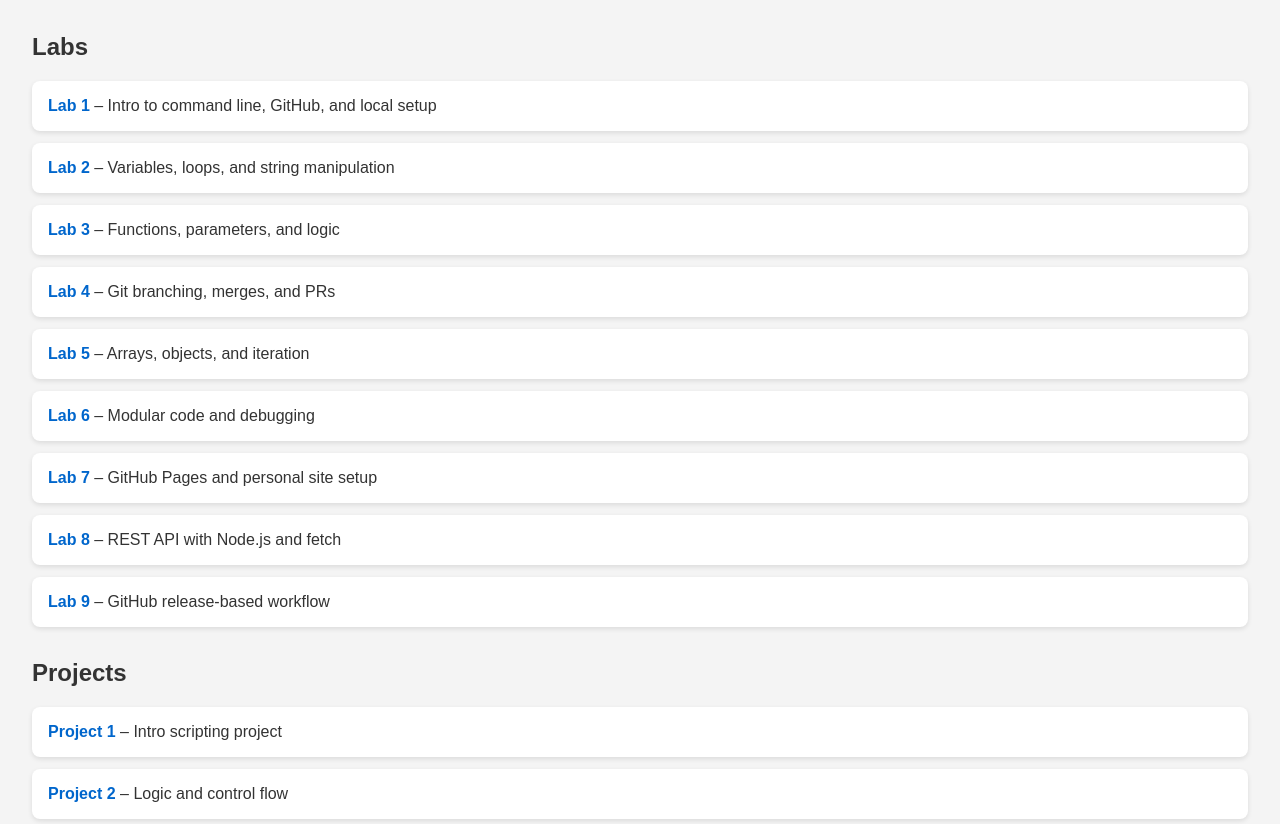
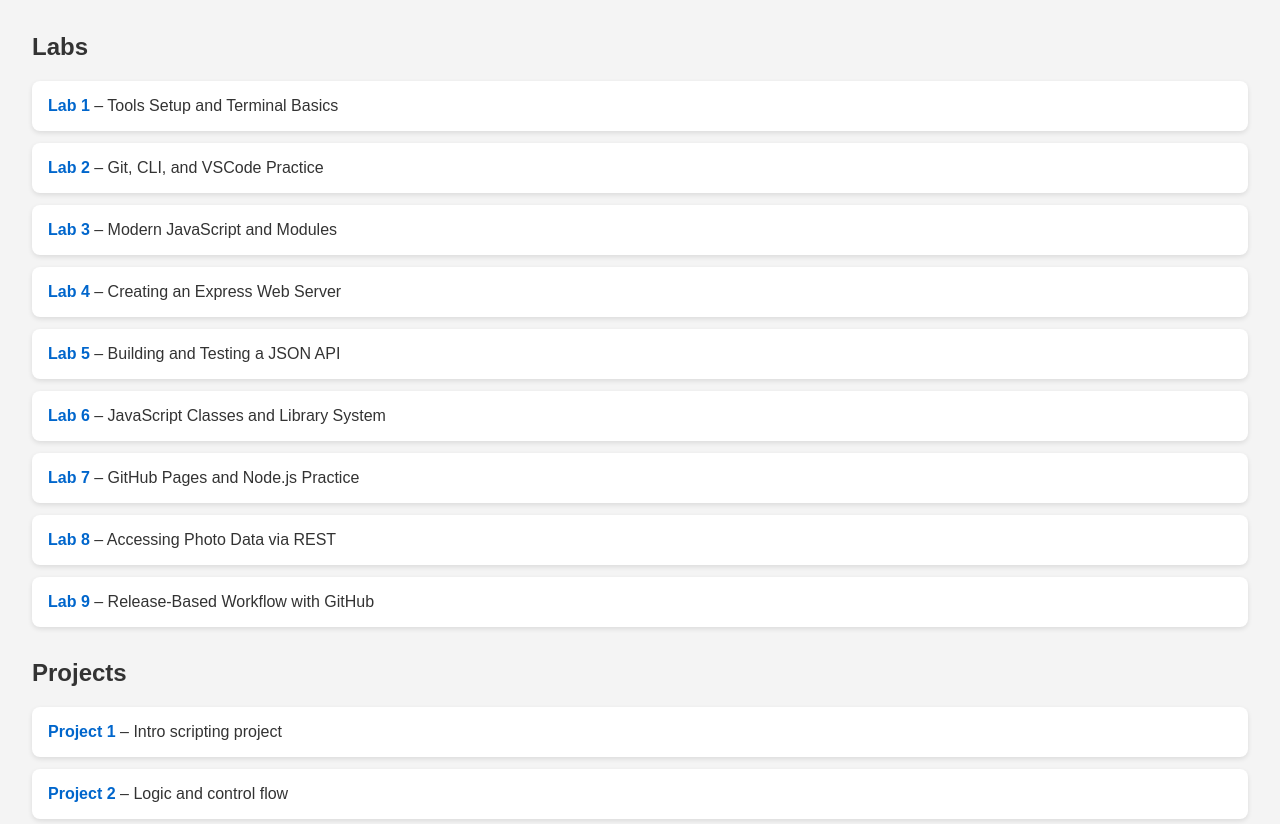
Before and after one commit to bboyden/bboyden.github.io, a plain HTML site: page index.html in a window 1280 px wide. Shown: the part 502-1326 px from the top of the page. Drawn offline with Linux system fonts and the light colour scheme.

Commit message:
Update index.html

```diff
--- a/index.html
+++ b/index.html
@@ -45,15 +45,15 @@
   <img src="fadhil-abhimantra-HyDzHrioqj0-unsplash.jpg" alt="Homepage" width="500">
   <h2>Labs</h2>
   <ul>
-    <li><a href="https://bboyden.github.io/lab-01/">Lab 1</a> – Intro to command line, GitHub, and local setup</li>
-    <li><a href="https://bboyden.github.io/lab-02/">Lab 2</a> – Variables, loops, and string manipulation</li>
-    <li><a href="https://bboyden.github.io/lab-03/">Lab 3</a> – Functions, parameters, and logic</li>
-    <li><a href="https://bboyden.github.io/lab-04/">Lab 4</a> – Git branching, merges, and PRs</li>
-    <li><a href="https://bboyden.github.io/lab-05/">Lab 5</a> – Arrays, objects, and iteration</li>
-    <li><a href="https://bboyden.github.io/lab-06/">Lab 6</a> – Modular code and debugging</li>
-    <li><a href="https://bboyden.github.io/lab-07/">Lab 7</a> – GitHub Pages and personal site setup</li>
-    <li><a href="https://bboyden.github.io/lab-08/">Lab 8</a> – REST API with Node.js and fetch</li>
-    <li><a href="https://bboyden.github.io/lab-09/">Lab 9</a> – GitHub release-based workflow</li>
+    <li><a href="https://bboyden.github.io/lab-01/">Lab 1</a> – Tools Setup and Terminal Basics</li>
+    <li><a href="https://bboyden.github.io/lab-02/">Lab 2</a> – Git, CLI, and VSCode Practice</li>
+    <li><a href="https://bboyden.github.io/lab-03/">Lab 3</a> – Modern JavaScript and Modules</li>
+    <li><a href="https://bboyden.github.io/lab-04/">Lab 4</a> – Creating an Express Web Server</li>
+    <li><a href="https://bboyden.github.io/lab-05/">Lab 5</a> – Building and Testing a JSON API</li>
+    <li><a href="https://bboyden.github.io/lab-06/">Lab 6</a> – JavaScript Classes and Library System</li>
+    <li><a href="https://bboyden.github.io/lab-07/">Lab 7</a> – GitHub Pages and Node.js Practice</li>
+    <li><a href="https://bboyden.github.io/lab-08/">Lab 8</a> – Accessing Photo Data via REST</li>
+    <li><a href="https://bboyden.github.io/lab-09/">Lab 9</a> – Release-Based Workflow with GitHub</li>
   </ul>
 
   <h2>Projects</h2>
```
